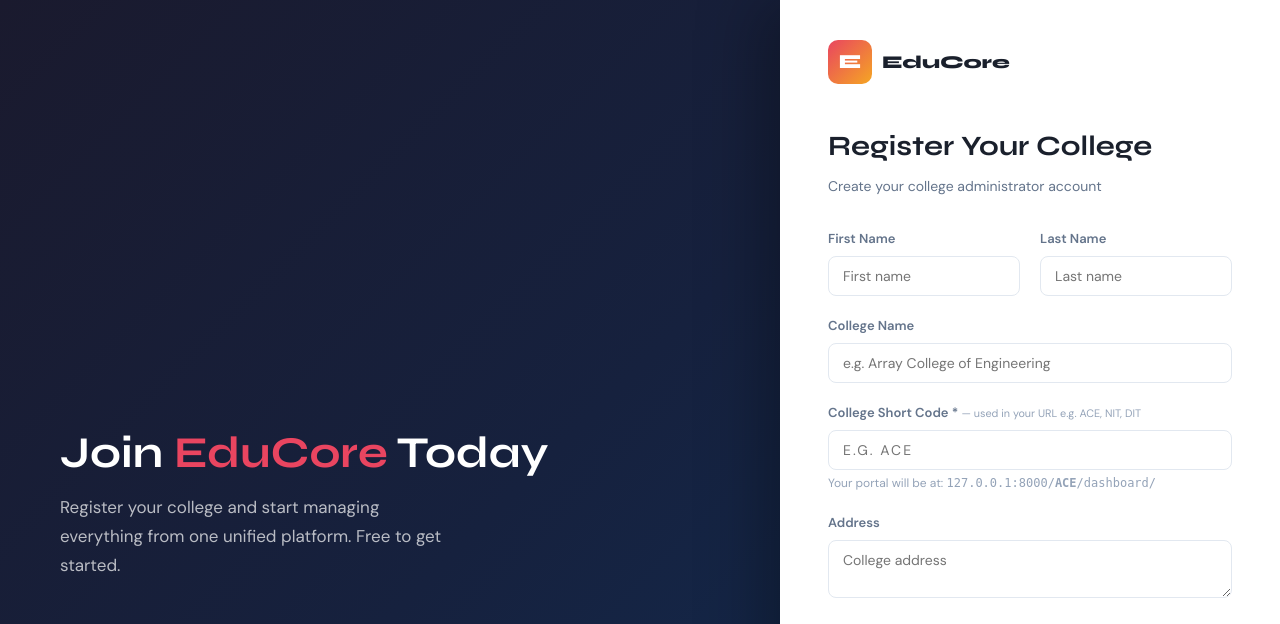
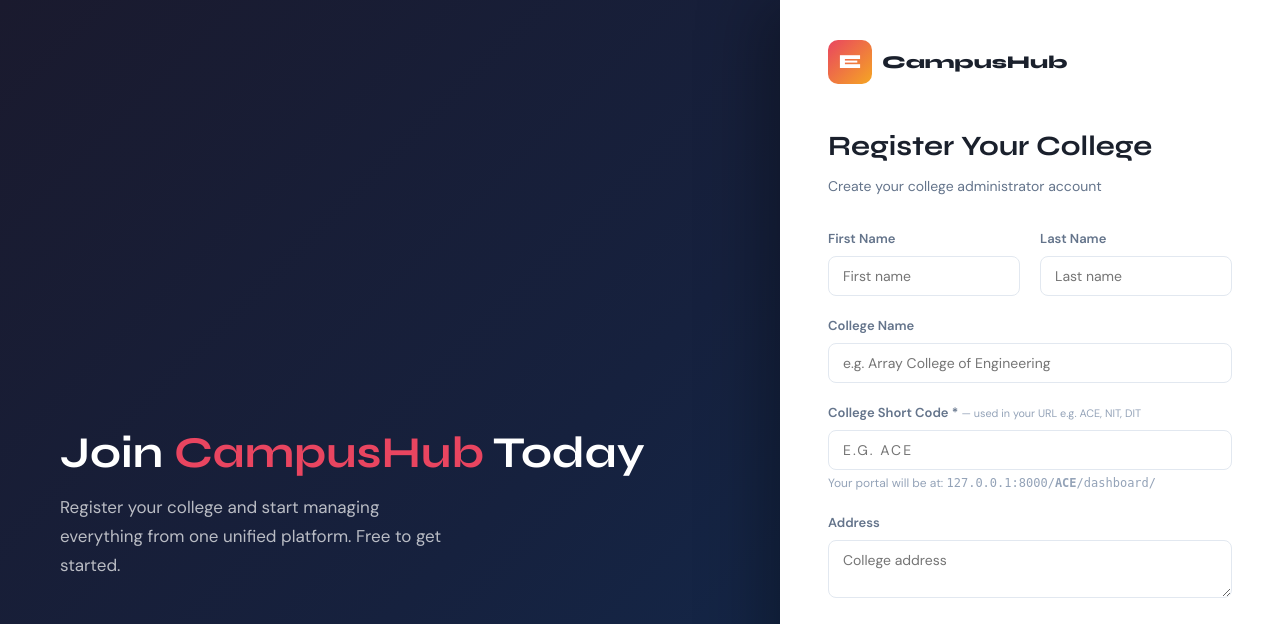
Before and after one commit to Vikas-33/CampusHub, a Django app: page /accounts/register/ in a window 1280 px wide. Shown: the top 624 px of the page. Run offline with Django 5.2, Linux system fonts and the light colour scheme.

Commit message:
fixed a render

```diff
--- a/academics/views.py
+++ b/academics/views.py
@@ -831,7 +831,7 @@ def download_fee_receipt(request, college_slug, payment_id):
         ParagraphStyle('Footer', fontSize=8, textColor=MUTED, alignment=TA_CENTER)
     ))
     story.append(Paragraph(
-        f'Generated by EduCore &bull; {college.college_name}',
+        f'Generated by CampusHub &bull; {college.college_name}',
         ParagraphStyle('Footer2', fontSize=8, textColor=MUTED, alignment=TA_CENTER, spaceBefore=4)
     ))
 
--- a/templates/accounts/login.html
+++ b/templates/accounts/login.html
@@ -4,7 +4,7 @@
 <head>
 <meta charset="UTF-8">
 <meta name="viewport" content="width=device-width, initial-scale=1.0">
-<title>Login — EduCore</title>
+<title>Login — CampusHub</title>
 <link rel="stylesheet" href="{% static 'css/main.css' %}">
 </head>
 <body>
@@ -43,7 +43,7 @@
     <div class="auth-form">
       <div class="auth-logo">
         <div class="icon">E</div>
-        <span>EduCore</span>
+        <span>CampusHub</span>
       </div>
       <h2>Welcome back</h2>
       <p>Sign in to your account to continue</p>
--- a/templates/accounts/register_college.html
+++ b/templates/accounts/register_college.html
@@ -4,14 +4,14 @@
 <head>
 <meta charset="UTF-8">
 <meta name="viewport" content="width=device-width, initial-scale=1.0">
-<title>Register College — EduCore</title>
+<title>Register College — CampusHub</title>
 <link rel="stylesheet" href="{% static 'css/main.css' %}">
 </head>
 <body>
 <div class="auth-page">
   <div class="auth-left">
     <div class="auth-brand">
-      <h1>Join <span>EduCore</span> Today</h1>
+      <h1>Join <span>CampusHub</span> Today</h1>
       <p>Register your college and start managing everything from one unified platform. Free to get started.</p>
     </div>
     <div class="auth-features">
@@ -34,7 +34,7 @@
     <div class="auth-form" style="max-height: none;">
       <div class="auth-logo">
         <div class="icon">E</div>
-        <span>EduCore</span>
+        <span>CampusHub</span>
       </div>
       <h2>Register Your College</h2>
       <p>Create your college administrator account</p>
--- a/templates/base.html
+++ b/templates/base.html
@@ -4,7 +4,7 @@
 <head>
 <meta charset="UTF-8">
 <meta name="viewport" content="width=device-width, initial-scale=1.0">
-<title>{% block title %}EduCore{% endblock %} — College Management</title>
+<title>{% block title %}CampusHub{% endblock %} — College Management</title>
 <link rel="stylesheet" href="{% static 'css/main.css' %}">
 </head>
 <body>
@@ -17,7 +17,7 @@
     <div class="sidebar-logo">
       <div class="logo-icon">E</div>
       <div class="logo-text">
-        <h2>EduCore</h2>
+        <h2>CampusHub</h2>
         <span>{{ request.college.college_name|default:"Management System" }}</span>
       </div>
     </div>
--- a/templates/registration/password_reset.html
+++ b/templates/registration/password_reset.html
@@ -4,7 +4,7 @@
 <head>
 <meta charset="UTF-8">
 <meta name="viewport" content="width=device-width, initial-scale=1.0">
-<title>Reset Password — EduCore</title>
+<title>Reset Password — CampusHub</title>
 <link rel="stylesheet" href="{% static 'css/main.css' %}">
 </head>
 <body>
@@ -13,7 +13,7 @@
     <div class="auth-form">
       <div class="auth-logo">
         <div class="icon">E</div>
-        <span>EduCore</span>
+        <span>CampusHub</span>
       </div>
       <h2>Forgot Password?</h2>
       <p style="margin-bottom:24px;">Enter your email address and we'll send you a link to reset your password.</p>
--- a/templates/registration/password_reset_complete.html
+++ b/templates/registration/password_reset_complete.html
@@ -4,7 +4,7 @@
 <head>
 <meta charset="UTF-8">
 <meta name="viewport" content="width=device-width, initial-scale=1.0">
-<title>Password Reset Complete — EduCore</title>
+<title>Password Reset Complete — CampusHub</title>
 <link rel="stylesheet" href="{% static 'css/main.css' %}">
 </head>
 <body>
--- a/templates/registration/password_reset_confirm.html
+++ b/templates/registration/password_reset_confirm.html
@@ -4,7 +4,7 @@
 <head>
 <meta charset="UTF-8">
 <meta name="viewport" content="width=device-width, initial-scale=1.0">
-<title>Set New Password — EduCore</title>
+<title>Set New Password — CampusHub</title>
 <link rel="stylesheet" href="{% static 'css/main.css' %}">
 </head>
 <body>
@@ -13,7 +13,7 @@
     <div class="auth-form">
       <div class="auth-logo">
         <div class="icon">E</div>
-        <span>EduCore</span>
+        <span>CampusHub</span>
       </div>
       <h2>Set New Password</h2>
       <p style="margin-bottom:24px;">Enter your new password below.</p>
--- a/templates/registration/password_reset_done.html
+++ b/templates/registration/password_reset_done.html
@@ -4,7 +4,7 @@
 <head>
 <meta charset="UTF-8">
 <meta name="viewport" content="width=device-width, initial-scale=1.0">
-<title>Email Sent — EduCore</title>
+<title>Email Sent — CampusHub</title>
 <link rel="stylesheet" href="{% static 'css/main.css' %}">
 </head>
 <body>
```
